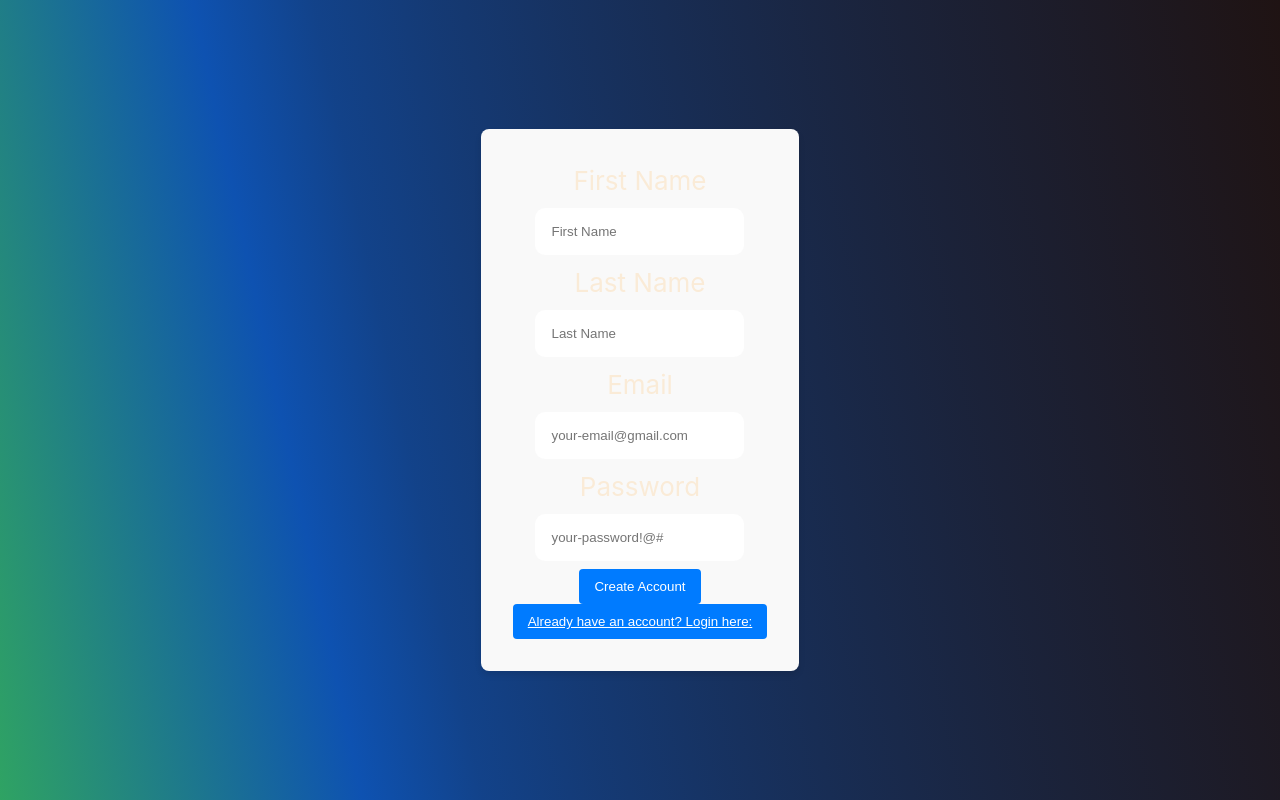
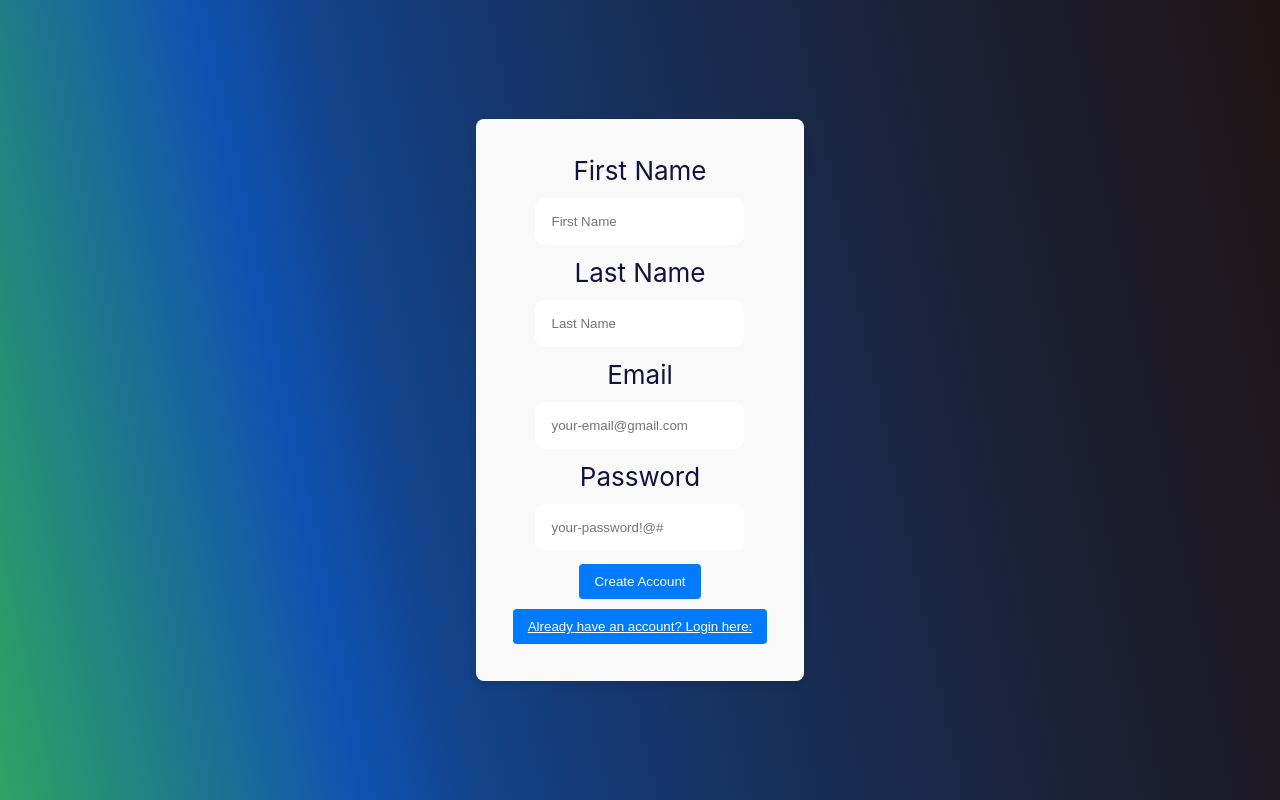
Before and after one commit to superhvarn/under-the-weather, a React (Create React App) app: page / in a window 1280 px wide. Built offline with nearby package versions, Linux system fonts and the light colour scheme.

Commit message:
Added back button to ZipCode

```diff
--- a/src/App.css
+++ b/src/App.css
@@ -26,11 +26,7 @@ input {
 }
 
 button {
-  border: none;
-  background-color: white;
-  padding: 20px;
-  border-radius: 10px;
-  cursor: pointer;
+  margin: 5px;
 }
 
 .link-btn {
@@ -58,13 +54,12 @@ button {
 }
 
 .App-header {
-  /*background-color: rgb(252, 186, 3, 1);*/
   display: flex;
   flex-direction: column;
   min-height: 100vh;
   align-content: center;
   justify-content: center;
-  color: antiquewhite;
+  color: #131341;
   font-size: calc(10px + 2vmin);
 }
 
--- a/src/Authentification/ZipCode.tsx
+++ b/src/Authentification/ZipCode.tsx
@@ -90,6 +90,7 @@ export const ZipCode = (props: any) => {
                 ))}
             </select>
             <button type={"submit"} onClick={handleSubmit}>Submit</button>
+            <button>Back</button>
         </div>
     );
 };
```
